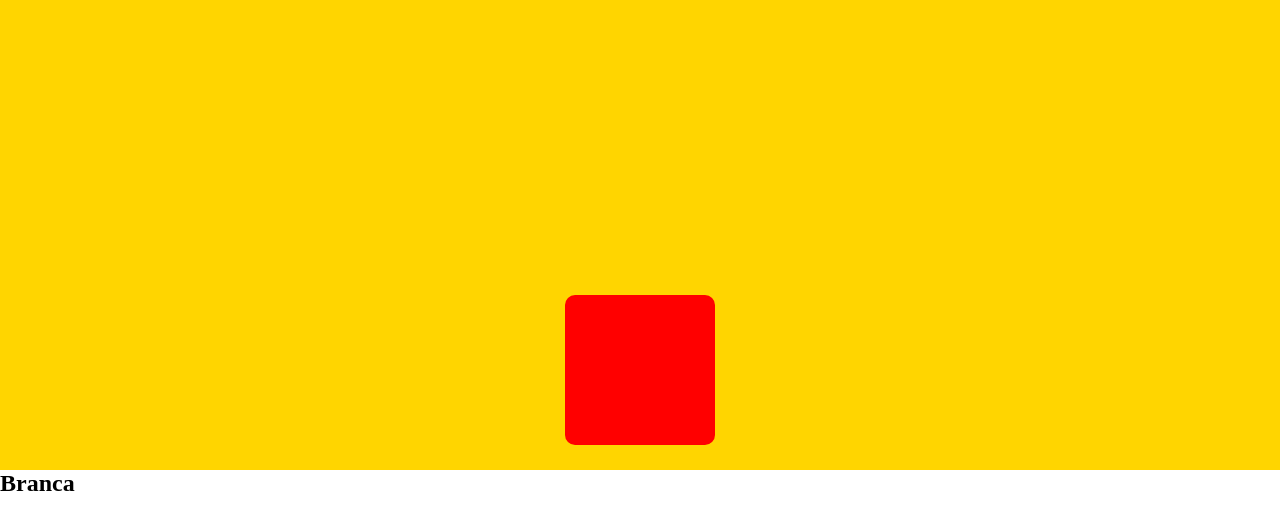
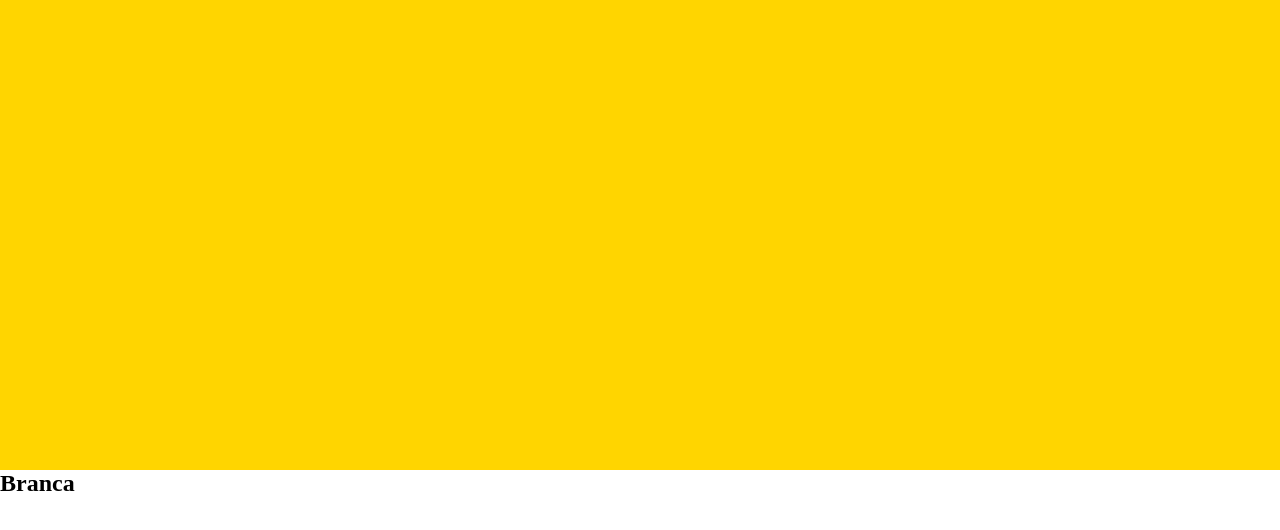
Before and after one commit to jhonvds1/psicologia, a plain HTML site: page main.html in a window 1280 px wide. Shown: the part 80-610 px from the top of the page. Drawn offline with Linux system fonts and the light colour scheme.

Commit message:
sem quadrado

```diff
--- a/main.html
+++ b/main.html
@@ -12,11 +12,6 @@
     </header>
     <section id="div1">
         <h1>teste</h1>
-    </section>
-    <section id="div1_2">
-        <div id="quadrado">
-
-        </div>
     </section>
     <section id="div2">
         <h1>Branca</h1>
--- a/main_estilo.css
+++ b/main_estilo.css
@@ -17,17 +17,11 @@
     height: 50px;
 }
 #div1{
-    height: 300px;
+    height: 500px;
     color: blueviolet;
     background-color:#FFD500;
 }
-#div1_2{
-    height: 200px;
-    background-color: #FFD500;
-    display: flex;
-    justify-content: center;
-    align-items: center;
-}
+
 
 #div2{
     height: 800px;
```
